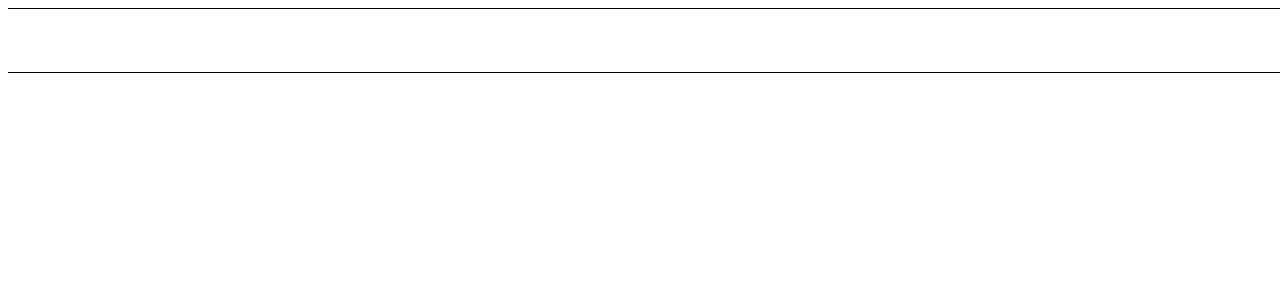
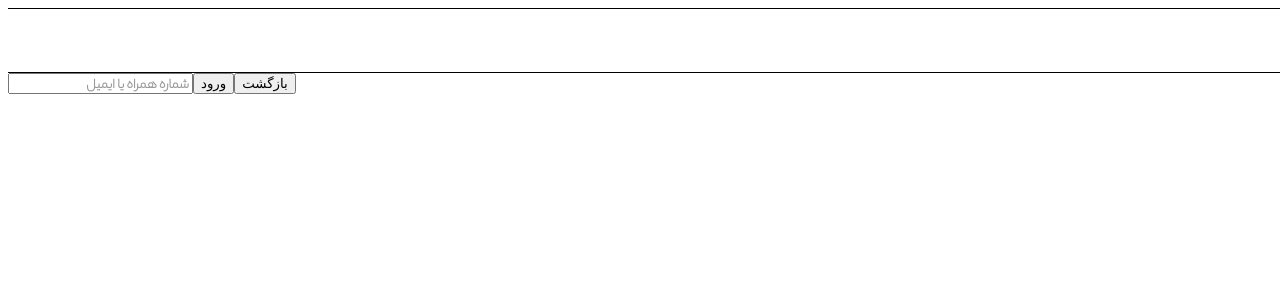
Before and after one commit to alirezasaeednia/universityprojects, a React (Create React App) app in the folder semester projects/4021/Database/dbproject/: page /sign in a window 1280 px wide. Shown: the top 300 px of the page. Built offline with nearby package versions, Linux system fonts and the light colour scheme.

Commit message:
made the initial sign in page

```diff
--- a/semester projects/4021/Database/dbproject/src/pages/sign.js
+++ b/semester projects/4021/Database/dbproject/src/pages/sign.js
@@ -9,7 +9,10 @@ const Sign = () => {
             <NavigationBar />
             <div>
                 <div className="imageinside"></div>
-                <div></div>
+                <input placeholder="شماره همراه یا ایمیل"></input>
+                <button>ورود</button>
+                <button>بازگشت</button>
+
             </div>
         </div>
     );
```
